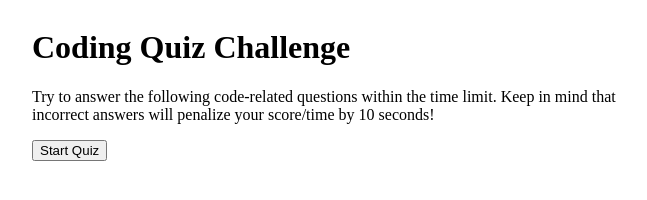
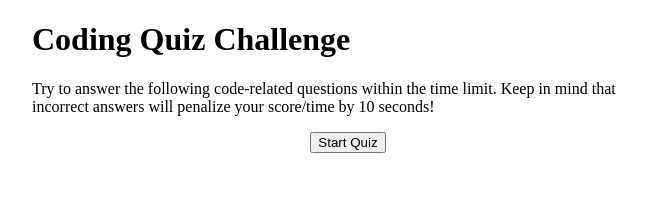
Before and after one commit to Ricky-Sama/Coding-Quiz, a plain HTML site: page index.html in a window 1280 px wide. Shown: the whole page, without its empty margins (292-939 px from the left). Drawn offline with Linux system fonts and the light colour scheme.

Commit message:
removed class from div element and updated CSS file

```diff
--- a/assets/style.css
+++ b/assets/style.css
@@ -2,5 +2,10 @@
     height: 100%;
     width: 50%;
     margin: 0 auto;
-    display: flex;
+    display: block;
 }
+
+.quiz-start-box button {
+    margin: 0 auto;
+    display: block;
+}
--- a/index.html
+++ b/index.html
@@ -9,8 +9,8 @@
 <body>
 
 
-<div class ="quiz-start-box">
-    <header>
+<div>
+    <header  class ="quiz-start-box">
         <h1>Coding Quiz Challenge</h1>
         <p>Try to answer the following code-related questions within the time limit. Keep in mind that incorrect answers will penalize your score/time by 10 seconds!</p>
         <button>Start Quiz</button>
```
